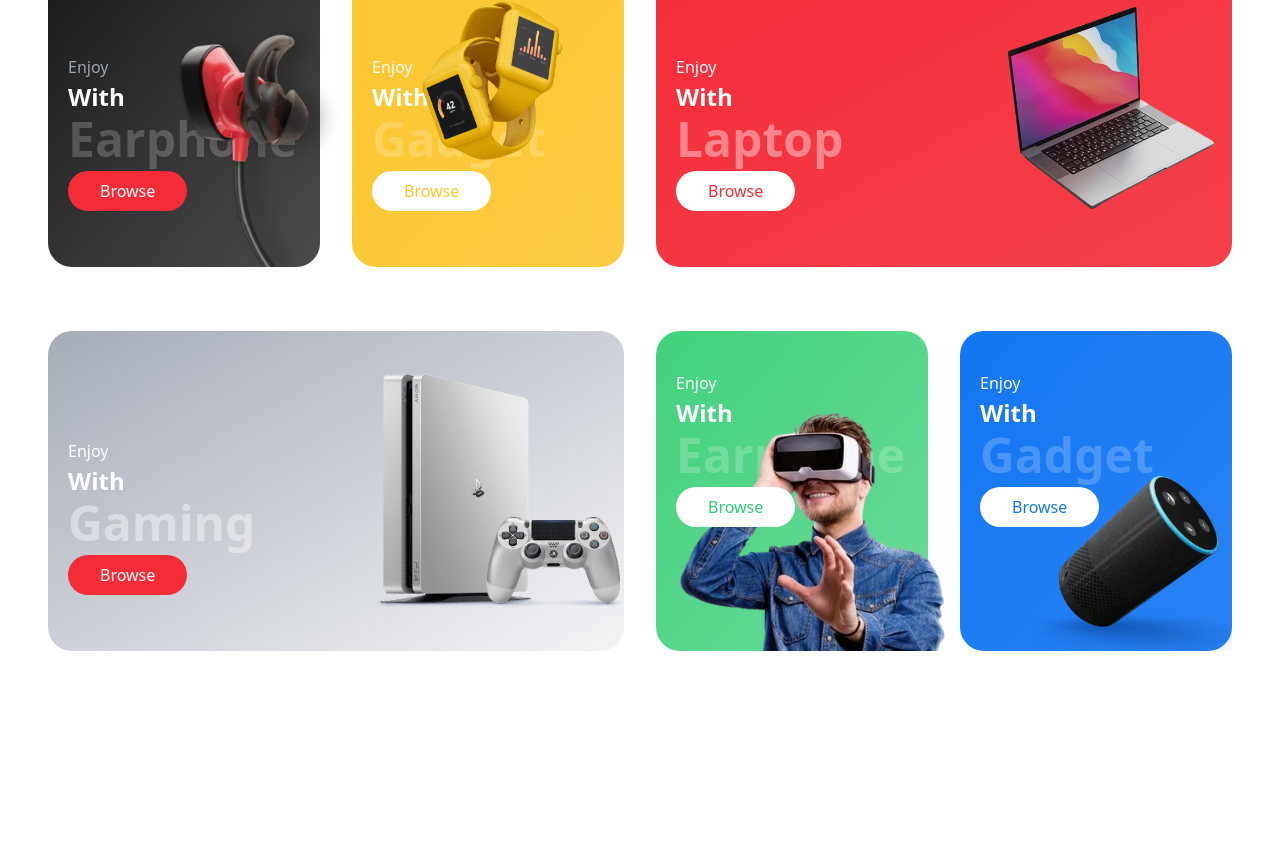
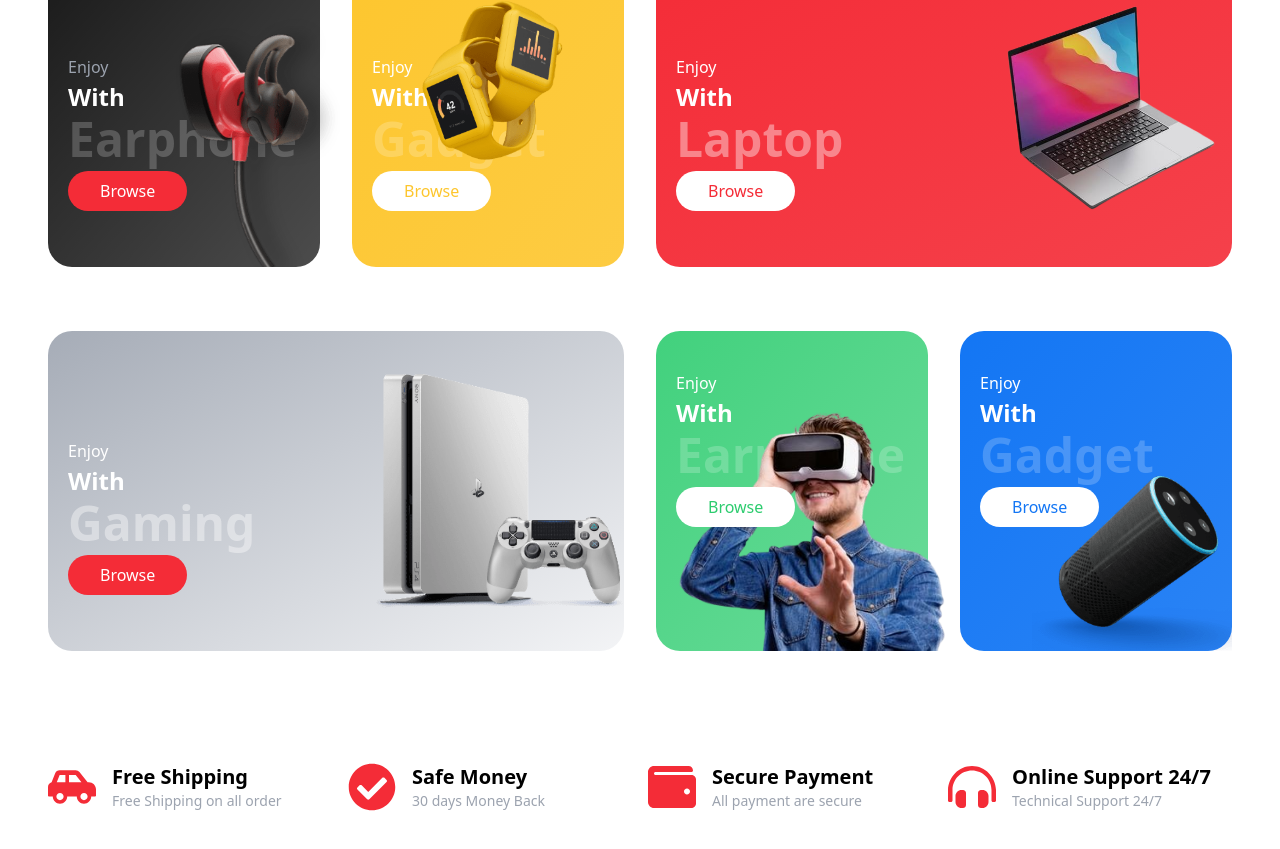
Before and after one commit to deveshru2712/Frontend_practise, a React (Vite) app: page / in a window 1280 px wide. Shown: the part 811-1660 px from the top of the page. Before the commit the page ends 1494 px from the top, so only its background shows below. Built offline with nearby package versions, Linux system fonts and the light colour scheme.

Commit message:
added a services section

```diff
--- a/src/App.jsx
+++ b/src/App.jsx
@@ -3,14 +3,16 @@
 import Hero from "./components/Hero/Hero";
 import Category from "./components/Category/Category";
 import Category2 from "./components/Category/Category2";
+import Services from "./components/Services/Services";
 
 const App = () => {
   return (
-    <div>
+    <div className="bg-white dark:bg-gray-900 dark:text-white duration-200 overflow-hidden">
       <Navbar />
       <Hero />
       <Category />
       <Category2 />
+      <Services />
     </div>
   );
 };
--- /dev/null
+++ b/src/components/Services/Services.jsx
@@ -0,0 +1,56 @@
+import React from "react";
+import {
+  FaCarSide,
+  FaHeadphonesAlt,
+  FaWallet,
+  FaCheckCircle,
+} from "react-icons/fa";
+
+const Services = () => {
+  const servicesData = [
+    {
+      id: 1,
+      icons: <FaCarSide className="text-4xl md:text-5xl text-primary" />,
+      title: "Free Shipping",
+      description: "Free Shipping on all order",
+    },
+    {
+      id: 2,
+      icons: <FaCheckCircle className="text-4xl md:text-5xl text-primary" />,
+      title: "Safe Money",
+      description: "30 days Money Back",
+    },
+    {
+      id: 3,
+      icons: <FaWallet className="text-4xl md:text-5xl text-primary" />,
+      title: "Secure Payment",
+      description: "All payment are secure",
+    },
+    {
+      id: 4,
+      icons: <FaHeadphonesAlt className="text-4xl md:text-5xl text-primary" />,
+      title: "Online Support 24/7",
+      description: "Technical Support 24/7",
+    },
+  ];
+
+  return (
+    <div>
+      <div className="container my-14 md:my-20">
+        <div className="grid grid-cols-2 lg:grid-cols-4 gap-4 gap-y-8">
+          {servicesData.map((data) => (
+            <div className="flex flex-col items-start sm:flex-row gap-4">
+              {data.icons}
+              <div>
+                <h1 className="lg:text-xl font-bold">{data.title}</h1>
+                <h1 className="text-gray-400 text-sm">{data.description}</h1>
+              </div>
+            </div>
+          ))}
+        </div>
+      </div>
+    </div>
+  );
+};
+
+export default Services;
```
